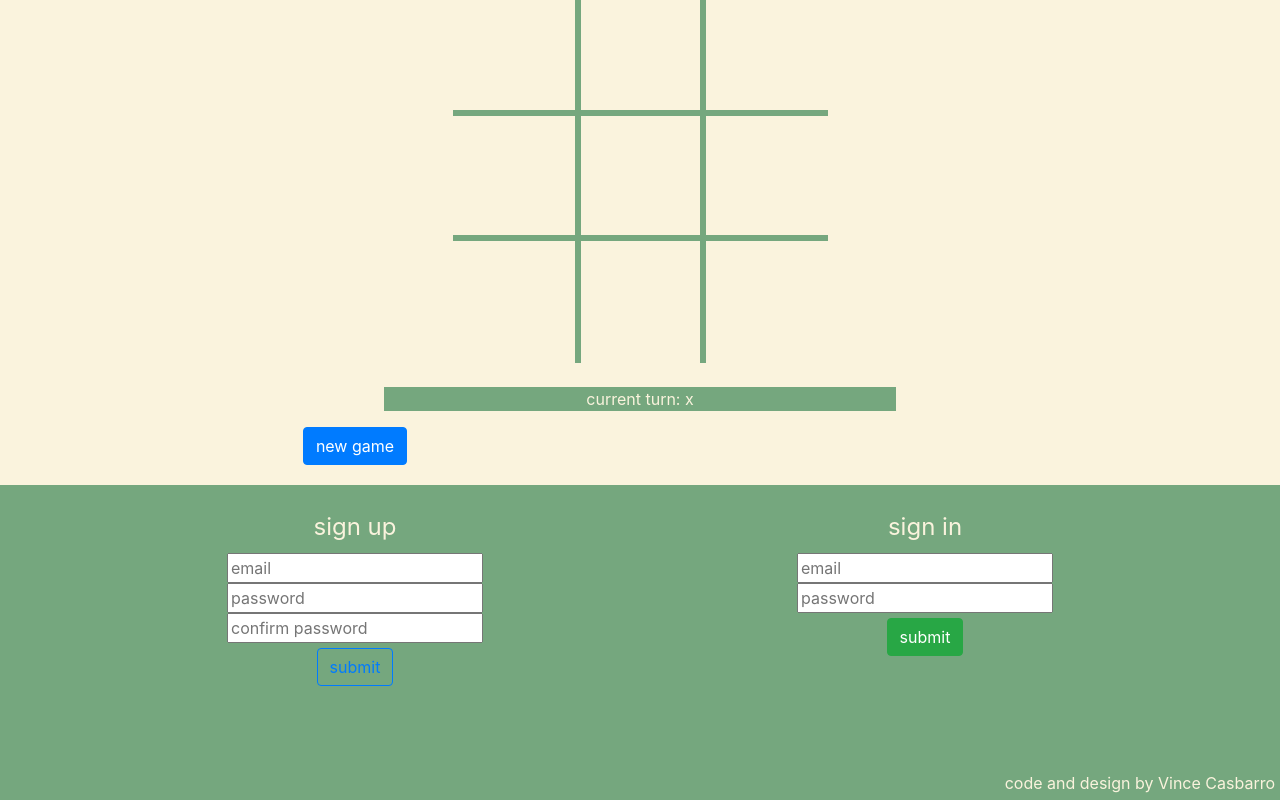
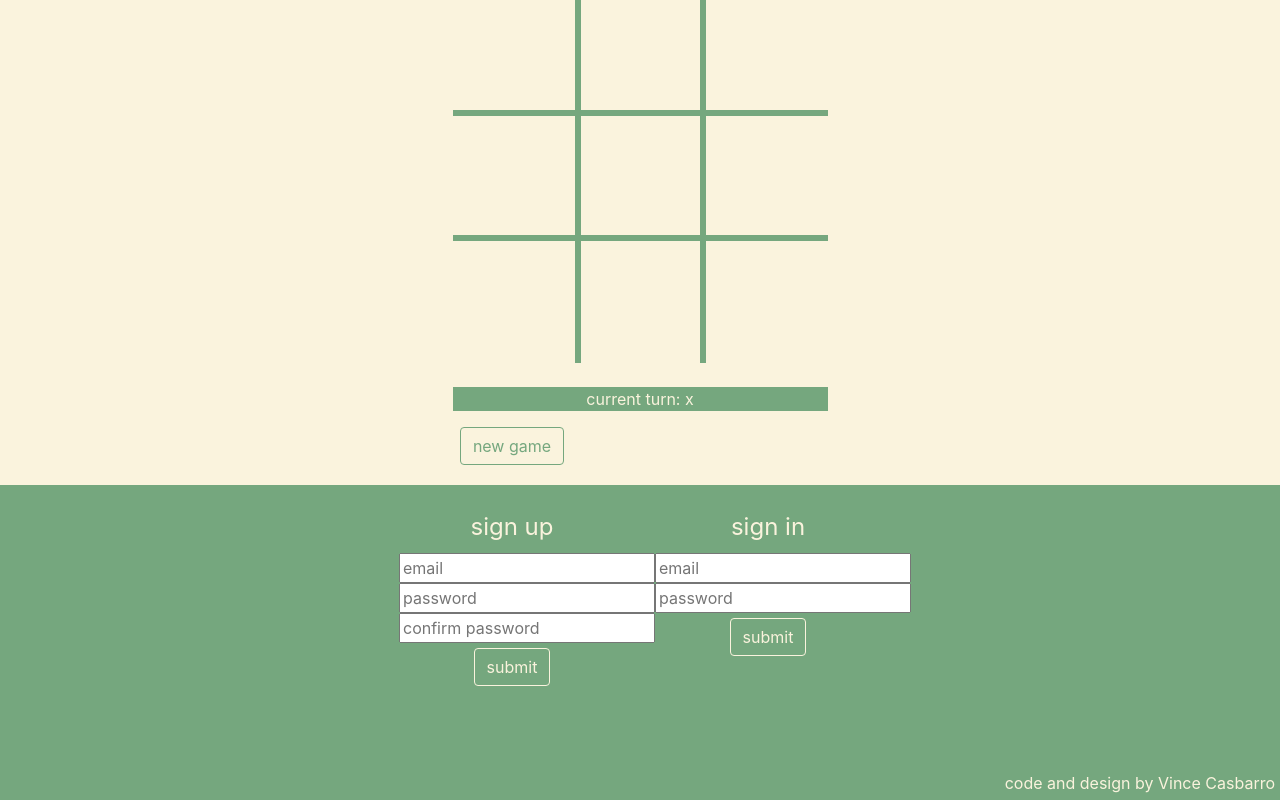
Before and after one commit to vmcasbarro/tictactoe-client, a website built with webpack: page index.html in a window 1280 px wide. Both pictures are taken after a click on the element "Log in to save your game history!". Shown: the part 68-868 px from the top of the page. Built offline with nearby package versions, Linux system fonts and the light colour scheme.

Commit message:
add form and button styling
- custom button colors!
- widths match game size
- better alignment for forms

```diff
--- a/assets/styles/index.scss
+++ b/assets/styles/index.scss
@@ -32,7 +32,11 @@ a:hover {
   color: $background-color;
   background-color: $border-color;
   margin: 0 auto;
-  width: 40%;
+  width: 300px;
+}
+
+.dilemma {
+  width: 300px;
 }
 
 .notify {
@@ -61,6 +65,11 @@ a:hover {
 
 .auth {
   text-align: center;
+}
+
+.centered-container {
+  width: 40%;
+  margin: 0 auto;
 }
 
 .reset {
@@ -125,6 +134,28 @@ a:hover {
   color: $background-color;
 }
 
+.btn-outline-primary {
+  color: $border-color;
+  border-color: $border-color;
+}
+
+.btn-outline-primary:hover {
+  color: #C6DEA6;
+  border-color: $border-color;
+  background: $border-color;
+}
+
+.btn-outline-secondary {
+  color: $background-color;
+  border-color: $background-color;
+}
+
+.btn-outline-secondary:hover {
+  color: $border-color;
+  border-color: $background-color;
+  background: $background-color;
+}
+
 @media screen and (min-width: 600px) {
   .grid {
     width: 375px;
@@ -134,6 +165,12 @@ a:hover {
     height: 125px;
     padding-top: 20px;
     padding-bottom: 20px;
+  }
+  .info {
+    width: 375px;
+  }
+  .dilemma {
+    width: 375px;
   }
 }
 
@@ -146,4 +183,7 @@ a:hover {
     height: 125px;
     font-size: 50px;
   }
+  .info {
+    width: 375px;
+  }
 }
--- a/index.html
+++ b/index.html
@@ -41,17 +41,17 @@
       <p class="info margin-top" id="game-status"></p>
       <p id="notify-user" class=notify></p>
 
-      <div class="container">
+      <div class="container centered-container">
         <div class="row">
           <div class="col-lg-6 box reset">
             <button
-              id="reset-button" class="btn btn-primary"> new game
+              id="reset-button" class="btn btn-outline-primary btn-color"> new game
             </button>
             <br>
           </div>
 
           <div class="col-lg-6 box history">
-            <button id="history" class="btn btn-primary hidden" type="button" name="button">show game history</button>
+            <button id="history" class="btn btn-outline-primary hidden" type="button" name="button">show game history</button>
             <p id="number-of-games" class="margin-top"></p>
             <br>
           </div>
@@ -59,7 +59,7 @@
       </div>
 
       <div id="dilemma" class="center reveal-auth-div inversion">
-        <h4 id="reveal-auth" class="thin-border" href="#">
+        <h4 id="reveal-auth" class="thin-border dilemma" href="#">
           <a id="smooth-scroll" href="#footer">Log in to save your game history!</a>
         </h4>
       </div>
@@ -82,7 +82,7 @@
         <p id="signed-in"></p>
         <br> -->
 
-        <div class="container">
+        <div class="container centered-container">
           <div class="row">
             <div class="col-lg-6 box">
               <form id="signup-form" action="index.html" method="post">
@@ -93,7 +93,7 @@
                 <br>
                 <input required type="password" name="credentials[password_confirmation]"  placeholder="confirm password"/>
                 <br>
-                <input type="submit" name="" value="submit" class="btn btn-outline-primary margin-top-5">
+                <input type="submit" name="" value="submit" class="btn btn-outline-secondary margin-top-5">
               </form>
               <p id="signed-up"></p>
             </div>
@@ -104,7 +104,7 @@
                 <br>
                 <input required type="password" name="credentials[password]"  placeholder="password" />
                 <br>
-                <input type="submit" name="" value="submit" class="btn btn-success margin-top-5">
+                <input type="submit" name="" value="submit" class="btn btn-outline-secondary margin-top-5">
               </form>
               <p id="signed-in"></p>
 
@@ -118,14 +118,14 @@
           <br>
           <input required type="password" name="passwords[new]"  placeholder="new password" />
           <br>
-          <input type="submit" name="" value="change password" class="btn btn-success">
+          <input type="submit" name="" value="change password" class="btn btn-outline-secondary">
         </form>
         <br>
         <p id="change-password"></p>
         <br>
 
         <button
-          id="signout-button" class="btn btn-outline-danger hidden"> sign out
+          id="signout-button" class="btn btn-outline-secondary hidden"> sign out
         </button>
         <p id="logout" class="clear-margin"></p>
 
```
